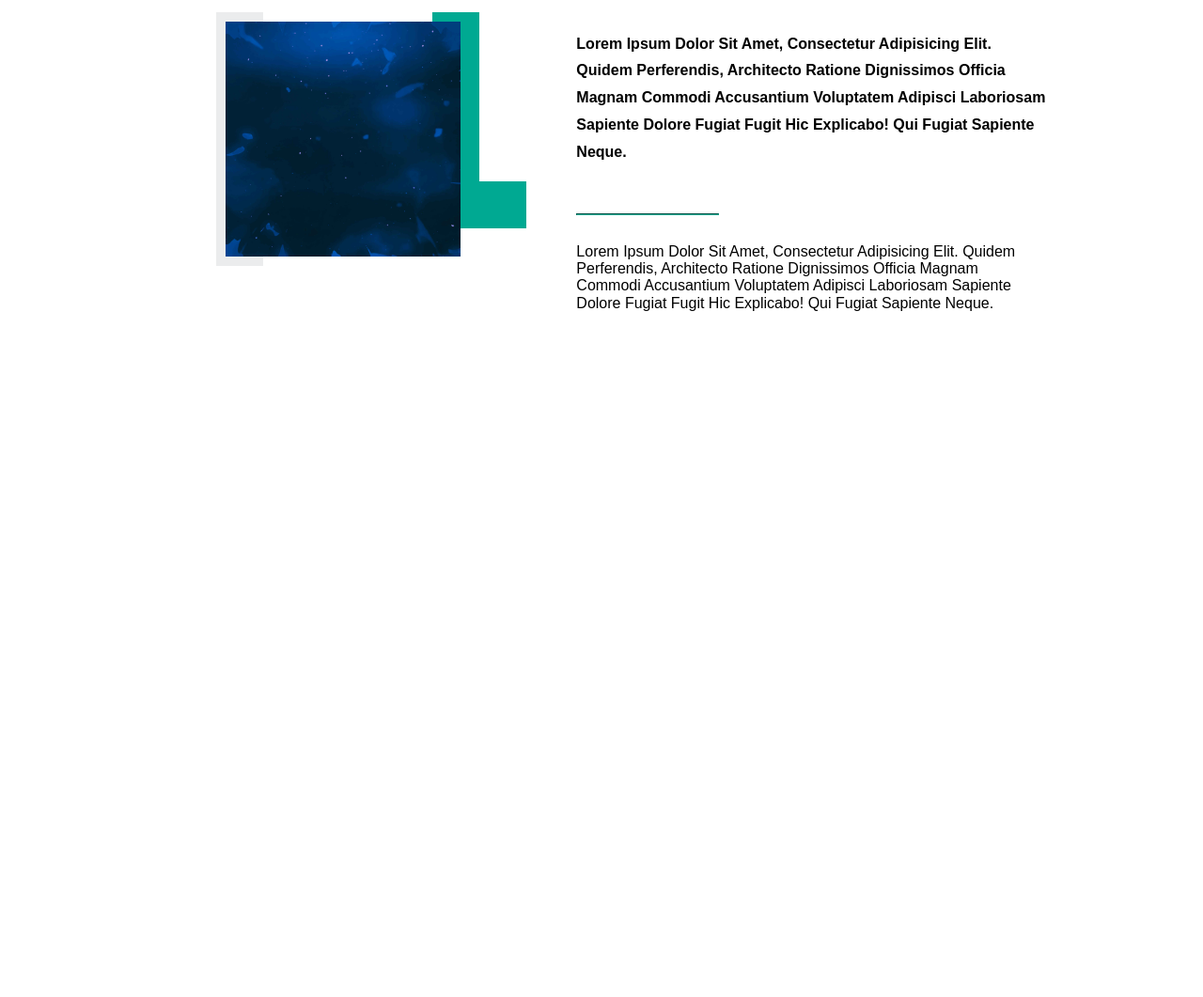
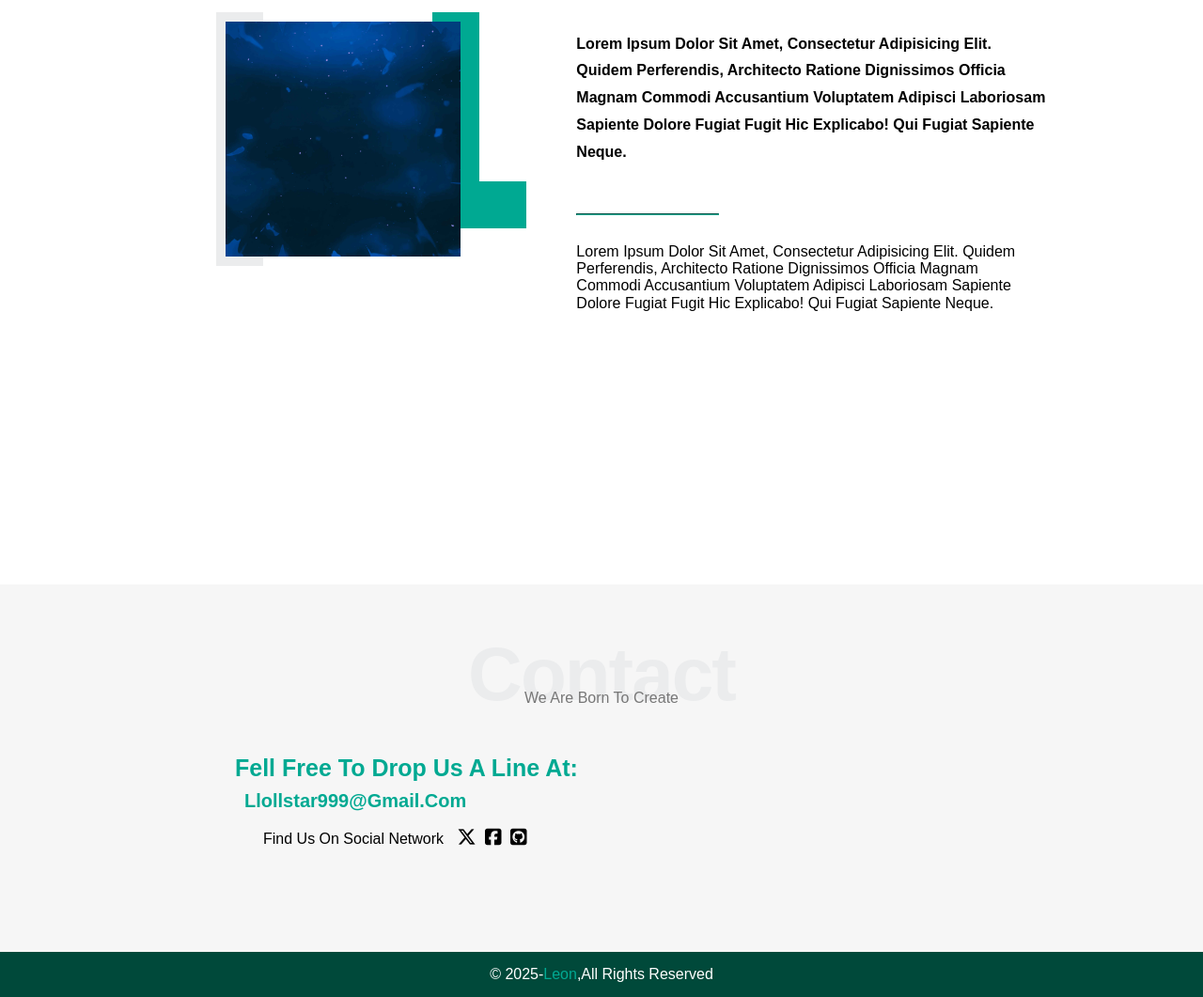
Before and after one commit to THELORD9/leon-website, a plain HTML site: page index.html in a window 1280 px wide. Shown: the part 2836-3897 px from the top of the page at 94% size. Before the commit the page ends 3458 px from the top, so only its background shows below. Drawn offline with Linux system fonts and the light colour scheme.

Commit message:
finish contact & footer

```diff
--- a/index.html
+++ b/index.html
@@ -166,6 +166,37 @@
   </div> <!-- Closing .container -->
 </div> <!-- Closing .about -->
 <!--End About-->
+<!--Start Contact-->
+<div class="contact" id="contact">
+  <div class="container">
+    <h2 class="special-heading">
+      Contact
+    </h2>
+    <p>We are born to create</p>
+    <div class="contact-content">
+      <div class="info">
+        <p class="label">
+          fell free to drop us a line at:
+        </p>
+        <a href="mailto:llollstar999@gmail.com?subject=contact" class="link">llollstar999@gmail.com</a>
+        <div class="social">
+          <p>find us on social network</p>
+            <i class="fa-brands fa-x-twitter"></i>
+            <i class="fa-brands fa-square-facebook"></i>
+            <i class="fa-brands fa-square-github"></i>
 
+        </div>
+      </div>
+    </div>
+  </div>
+</div>
+<!--End Contact-->
+<!--Start footer-->
+<footer>
+  <div>
+    &copy 2025-<span>Leon</span>,all rights reserved
+  </div>
+</footer>
+<!--End footer-->
 </body>
 </html>
--- a/mystyle.css
+++ b/mystyle.css
@@ -11,6 +11,7 @@
  body {
    font-family: Arial,sans-serif;
    text-transform: capitalize;
+   user-select: none;
  }
  .special-heading {
    color: var(--secondary-color);
@@ -421,3 +422,45 @@
 }
 
  }
+ .contact {
+   background-color: #f6f6f6;
+   display: flex;
+   justify-content: center;
+   padding: 50px 0;
+ }
+.contact .info {
+  text-align: left;
+  padding: 50px 10px;
+}
+.contact .label {
+  font-weight: 800;
+  font-size: 25px;
+  color: var(--main-color);
+  text-transform: capitalize;
+}
+.contact .info a {
+  text-decoration: none;
+  color: var(--main-color);
+  display: inline-block;
+  margin: 10px 0 10px 10px;
+  font-weight: 700;
+  font-size: 20px;
+}
+.contact .info .social p {
+  display: inline-block;
+  margin: 10px 10px 10px 30px;
+}
+.contact .info .social i {
+  margin-right: 5px;
+  font-size: 20px;
+}
+footer {
+  display: grid;
+  place-items: center;
+  color: #fff;
+  background-color: #00493A;
+  height: 3rem;
+}
+footer span {
+  color: var(--main-color);
+}
```
